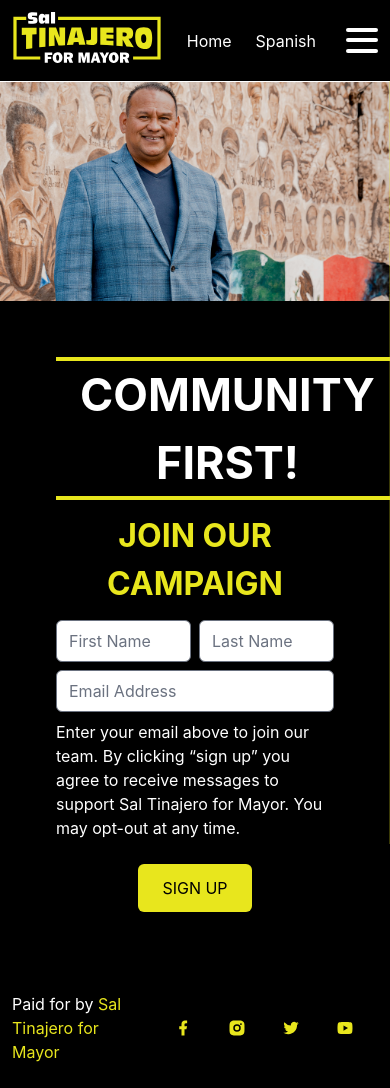
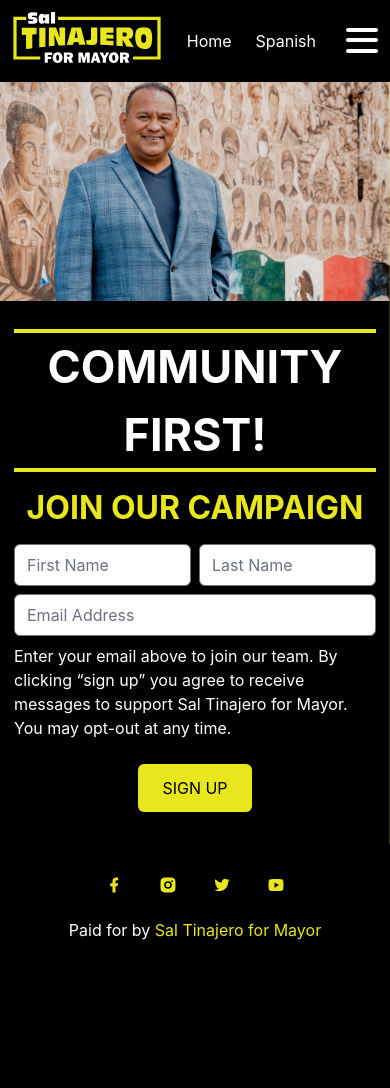
Before and after one commit to kenput3r/sal-tinajero-for-mayor, a Next.js app: page / in a window 390 px wide. After the commit the page ends 978 px from the top, so only its background shows below. Built offline with nearby package versions, Linux system fonts and the light colour scheme.

Commit message:
add mobile style adjustments

```diff
--- a/components/Footer/Footer.tsx
+++ b/components/Footer/Footer.tsx
@@ -9,15 +9,15 @@
 } from 'react-icons/ri';
 
 const Footer = () => (
-  <footer className="flex justify-between items-center bg-black text-white px-3 py-6 d:p-6">
-    <div>
+  <footer className="flex flex-col-reverse justify-between items-center bg-black text-white px-3 py-6 d:p-6 d:flex-row">
+    <div className="mb-3 d:mb-0">
       Paid for by{' '}
       <Link href="/">
         <a className="text-st-yellow">Sal Tinajero for Mayor</a>
       </Link>
     </div>
 
-    <div className="flex text-st-yellow text-lg">
+    <div className="flex text-st-yellow text-lg mb-3 d:mb-0">
       <a
         href="https://www.facebook.com/Sal-Tinajero-for-Mayor-110281714958516"
         target="_blank"
--- a/styles/globals.css
+++ b/styles/globals.css
@@ -12,6 +12,8 @@
   margin: 0;
   font-family: -apple-system, BlinkMacSystemFont, Segoe UI, Roboto, Oxygen, Ubuntu, Cantarell,
     Fira Sans, Droid Sans, Helvetica Neue, sans-serif;
+  min-height: 100vh;
+  background-color: #000;
 }
 
 a {
--- a/tailwind.config.js
+++ b/tailwind.config.js
@@ -6,6 +6,10 @@
   theme: {
     screens: {
       d: '768px', // => @media (min-width: 768px) { ... }
+      'x-down': { max: '375px' },
+      'under-md': { max: '767px' },
+      phones: { max: '500px' },
+      notPhones: '500px',
       ...defaultTheme.screens
     },
     extend: {
```
